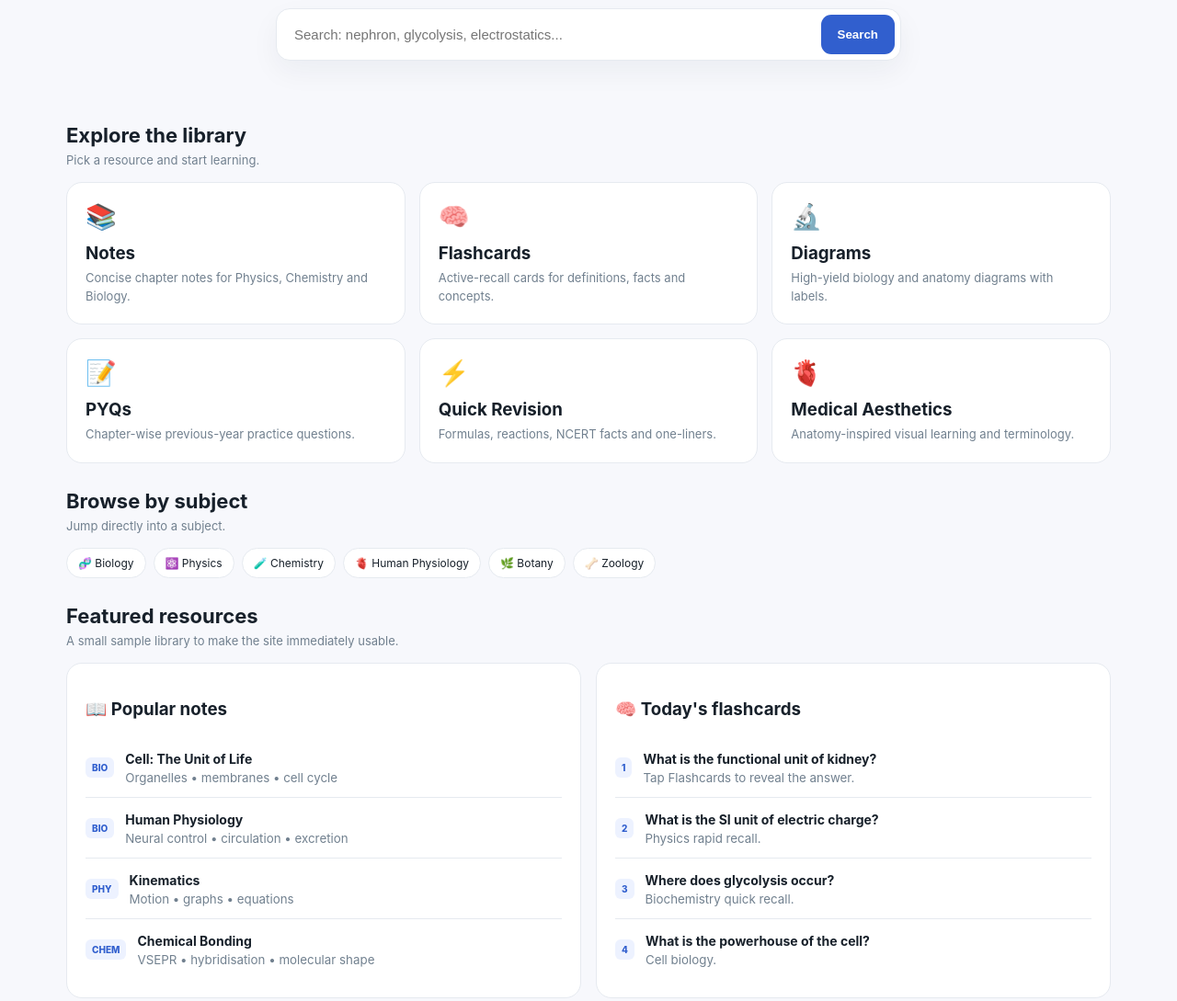
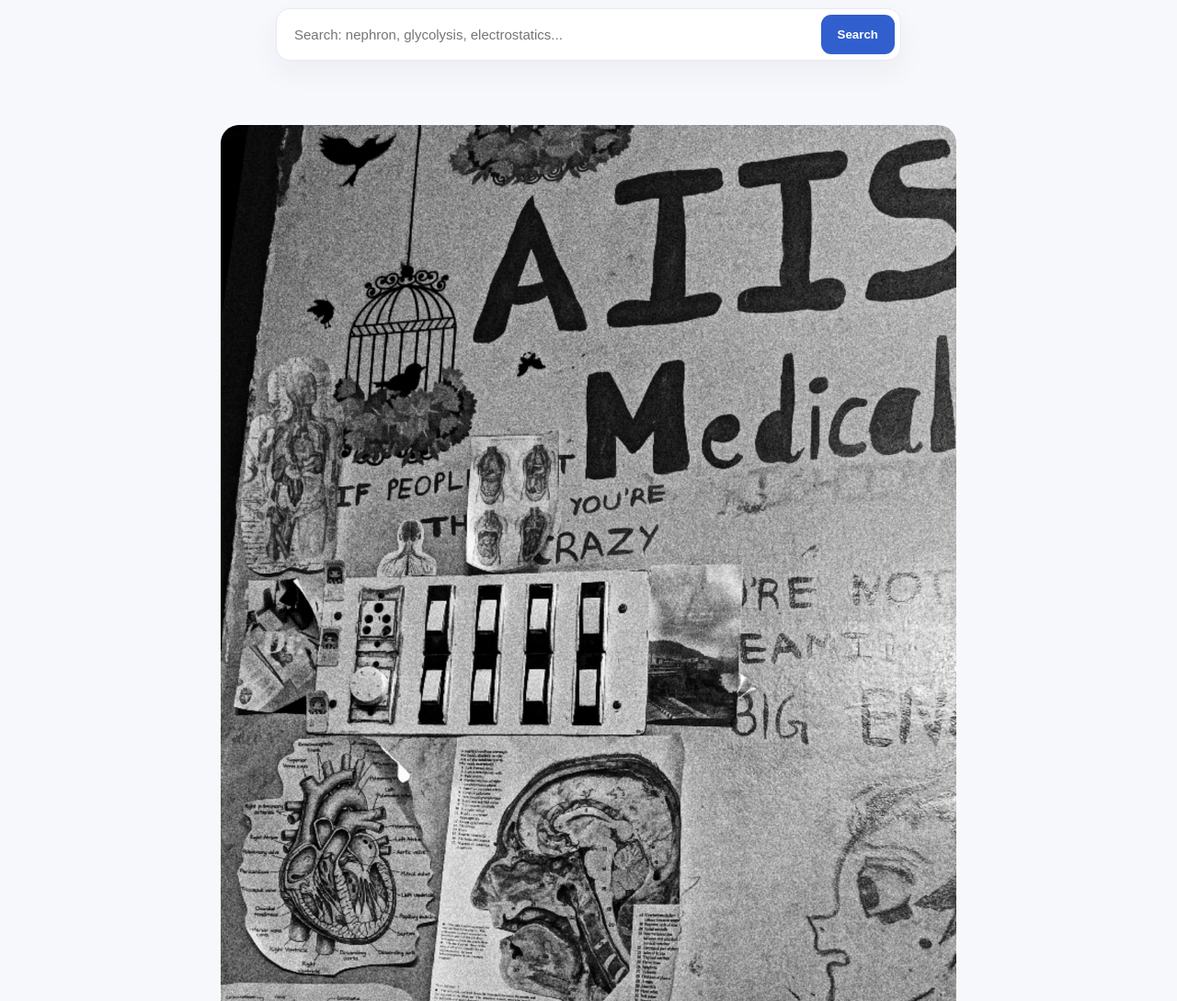
Before and after one commit to medicalstudent-cell/Medvault, a plain HTML site: page index.html in a window 1280 px wide. Shown: the part 400-1489 px from the top of the page at 92% size. Drawn offline with Linux system fonts and the light colour scheme.

Commit message:
index.html

```diff
--- a/index.html
+++ b/index.html
@@ -39,7 +39,9 @@ footer{text-align:center;color:var(--muted);font-size:12px;padding:45px 20px}
   <p>Notes, diagrams, flashcards, PYQs and rapid revision — organized into one clean medical library.</p>
   <div class="search"><input id="search" placeholder="Search: nephron, glycolysis, electrostatics..."><button onclick="searchLibrary()">Search</button></div>
 </section>
-
+<img src="Snapchat-765139814.jpg"
+     alt="MedVault"
+     style="display:block; width:90%; max-width:800px; margin:30px auto; border-radius:20px;">
 <section class="section">
 <h2>Explore the library</h2><div class="sub">Pick a resource and start learning.</div>
 <div class="grid">
```
